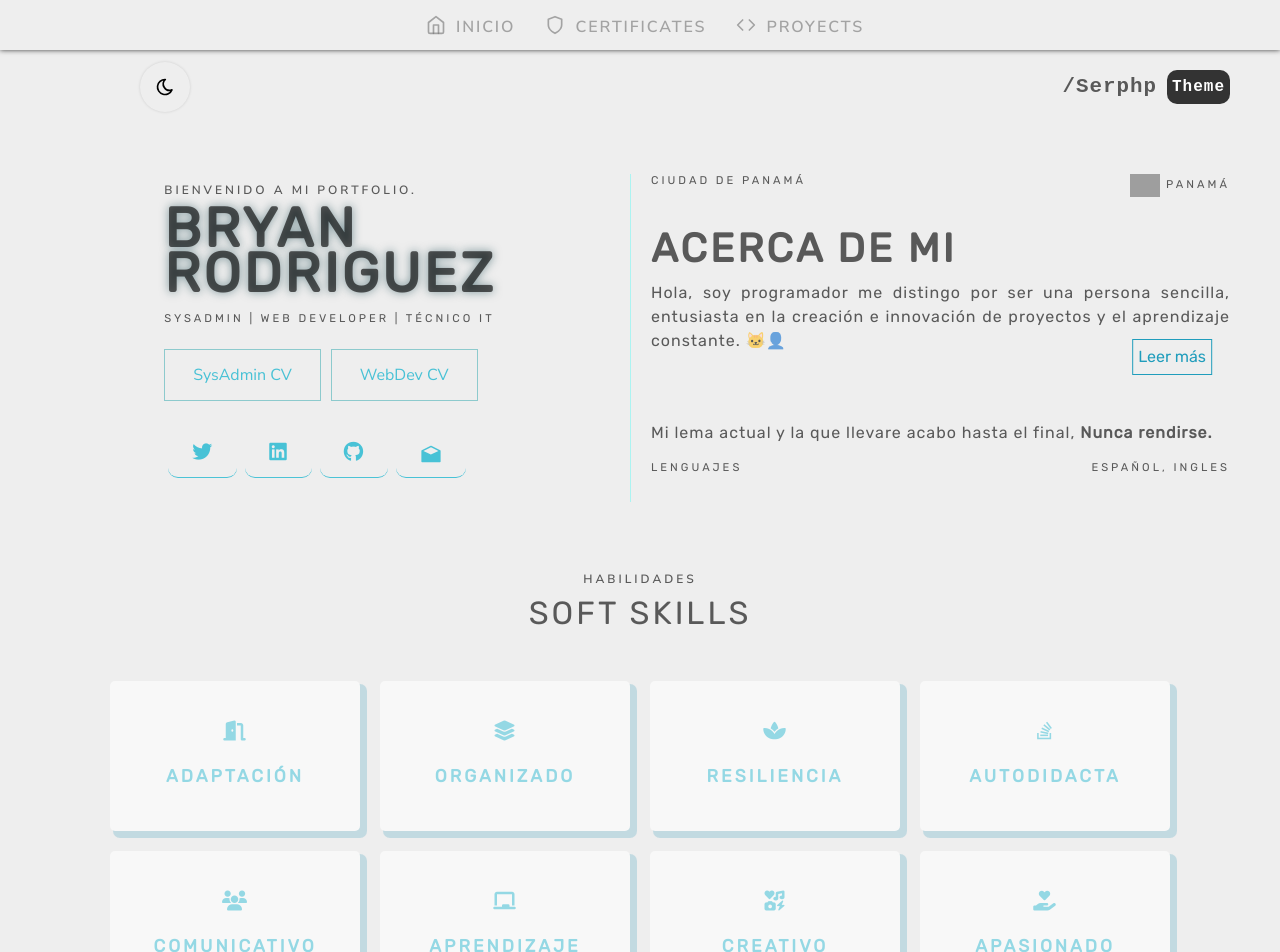
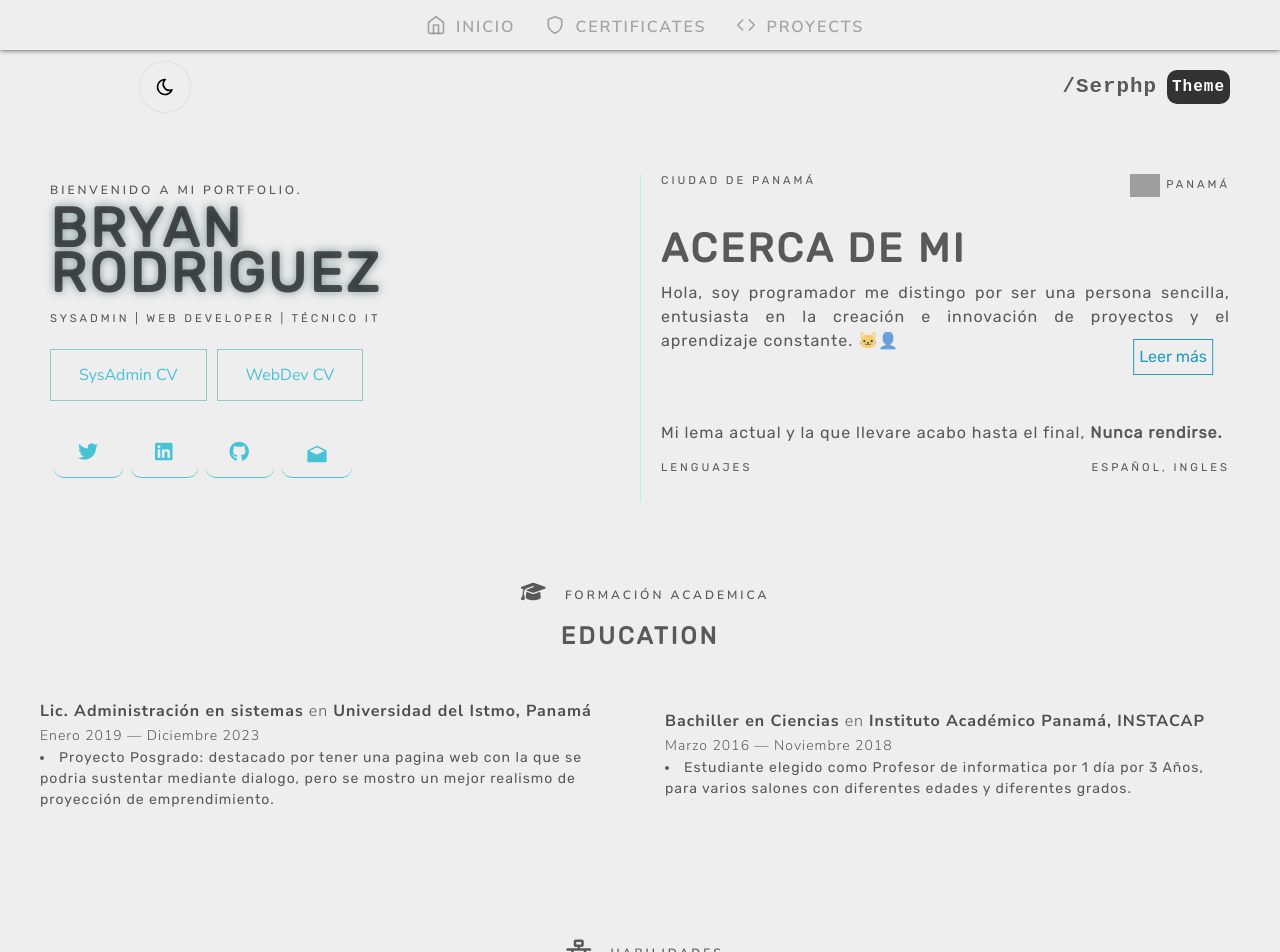
Before and after one commit to Serphp/portf-serph, a React (Vite) app: page / in a window 1280 px wide. Shown: the top 952 px of the page. Built offline with nearby package versions, Linux system fonts and the light colour scheme; grey boxes are pictures that could not be loaded.

Commit message:
fix & Update: Home & Education & Experience

```diff
--- a/components/Cards.jsx
+++ b/components/Cards.jsx
@@ -5,7 +5,7 @@ export default function Cards() {
         <>
 
     <div className='mainbg'>
-    <h6 className="subtitle"> Habilidades </h6>
+    <h6 className="subtitle"><i class="fa fa-network-wired"></i> Habilidades </h6>
     <h5> Soft skills </h5>
 
     <div className='mb-5'></div>
--- a/components/Experiences.jsx
+++ b/components/Experiences.jsx
@@ -24,11 +24,11 @@ export default function Experiences() {
                 <div className="box-part text-center">
 
                 <h6 className="subtitle">Web developer</h6>
-                <h5> Quality Practices </h5>
+                <h5> Practicas </h5>
 
                     <div className="practices">
 
-                            <li className="subpractices"><i></i>Consistencia en el estilo de código </li>
+                            <li className="subpractices"><i></i> Consistencia en el estilo de código </li>
                             <li className="subpractices"><i></i> Comentarios y documentación </li>
                             <li className="subpractices"><i></i> Pruebas unitarias y de integración </li>
                             <li className="subpractices"><i></i> Optimización de recursos </li>
--- a/pages/Home.jsx
+++ b/pages/Home.jsx
@@ -2,6 +2,7 @@
 import Experiences from "../components/Experiences"
 import Cards from "../components/Cards"
 import { useState } from "react";
+import Education from "../components/education";
 
 export default function Home() {
 
@@ -69,8 +70,6 @@ export default function Home() {
                     </svg></a>
                 </div>
             </div>
-
-
             <div className="about">
 
             <div className="extras">
@@ -111,6 +110,9 @@ export default function Home() {
             </section>
             </header>
 
+            <Education/>
+
+
             <div className="mt-5"></div>
             <Cards />
 
--- a/src/styles/Extras/_Theme.scss
+++ b/src/styles/Extras/_Theme.scss
@@ -42,7 +42,13 @@
                 color: #fff;
             }
         }
-      }
+    } //fin
+    .educont {
+        b{
+            color: #ffffffac;
+            transition: all 0.8s ease;
+        }
+    }
 }
 //light
 [data-theme="false"] {
@@ -57,6 +63,12 @@
       }
       .imgcer {
         transition: all 0.7s ease;
+    }
+    .educont {
+        b{
+            color: #000000ac;
+            transition: all 0.8s ease;
+        }
     }
     .header2 .container .img-holder img {
         transition: all 1s ease;
--- a/src/styles/Global.scss
+++ b/src/styles/Global.scss
@@ -1218,6 +1218,43 @@ code {
   }
 }
 
+.educont{
+  display: flex;
+  flex-direction: row;
+  justify-content: center;
+  align-items: center;
+  text-align: left;
+  gap: 50px;
+  b {
+    color: rgba(255, 255, 255, 0.637);
+    font-weight: bold;
+    font-size: 16px;
+  }
+  @media screen and (max-width: 600px) {
+    flex-direction: column;
+    gap: 20px;
+  }
+}
+
+.edu {
+ width: 50%;
+ @media screen and (max-width: 600px) {
+  width: 100%;
+ }
+}
+
+.edu2 {
+  margin: 10px;
+  padding: 10px;
+  border-radius: 10px;
+  box-shadow: 0 0 5px 0px rgba(0, 0, 0, 0.2);
+  transition: all 0.4s ease-in-out;
+  &:hover {
+    transform: translateY(-5px);
+    transition: transform 0.3s ease-in-out;
+  }
+}
+
 // Mensajes
 .mensaje-bar {
   background-color: rgba(64, 64, 64, 0.438);
@@ -1404,7 +1441,7 @@ code {
 }
 
 .name {
-  //justify-content: center;
+  width: 50%;
   font-weight: 600;
   color: #94d8e4 !important;
   margin: 0 auto;
```
